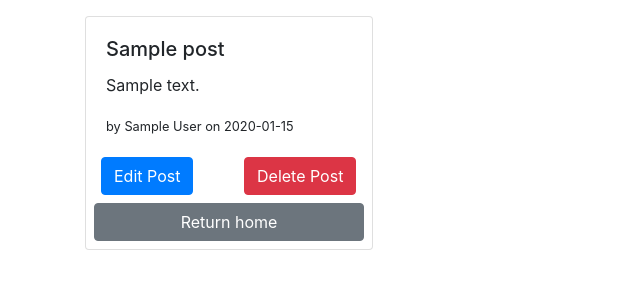
After one commit to john-tettis/flask-sql-blogly, a Flask app: page /posts/1 in a window 1280 px wide. The commit adds this page. Shown: the top 300 px of the page, without its empty margins (0-640 px from the left). Run offline with Flask 2, Linux system fonts and the light colour scheme; tables that the repository leaves empty hold one stand-in row (values such as "Sample post"); some libraries are stand-ins or nearby versions.

Commit message:
part 2 complete

```diff
--- a/app.py
+++ b/app.py
@@ -1,9 +1,10 @@
 """Blogly application."""
 
 from flask import Flask, render_template, redirect, request,flash
-from models import db, connect_db, User
+from models import db, connect_db, User, Post
 from flask_sqlalchemy import SQLAlchemy
 from flask_debugtoolbar import DebugToolbarExtension
+
 
 app = Flask(__name__)
 app.config['SQLALCHEMY_DATABASE_URI'] = 'postgresql:///blogly'
@@ -20,8 +21,9 @@ db.create_all()
 
 @app.route('/')
 def display_home_page():
-    """Redirects to users"""
-    return redirect('/users')
+    """Displays most recent posts"""
+    posts = Post.query.order_by(Post.id.desc()).limit(5).all()
+    return render_template("home.html",posts=posts)
 
 @app.route('/users')
 def display_users():
@@ -55,11 +57,13 @@ def new_user_handle():
 
 @app.route('/users/<int:id>/edit')
 def edit_user(id):
+    """Takes user to a form to edit their info"""
     user = User.query.get(id)
     return render_template('edit_user.html', user = user)
 
 @app.route('/users/<int:id>/edit', methods = ['POST'])
 def edit_user_handle(id):
+    """Handles submission of a user-edit form"""
     user = User.query.get(id)
     user.first_name = request.form['first_name']
     user.last_name = request.form['last_name']
@@ -71,6 +75,55 @@ def edit_user_handle(id):
 
 @app.route('/users/<int:id>/delete')
 def delete_user(id):
+    """Deletes user based on id given in url"""
     User.query.filter_by(id = id).delete()
     db.session.commit()
     return redirect('/users')
+
+
+
+@app.route('/users/<int:id>/posts/new')
+def new_post(id):
+    """"Displays a form for a user to create a new post"""
+    user = User.query.get_or_404(id)
+    return render_template('new_post.html',user = user)
+
+@app.route('/users/<int:id>/posts/new', methods=['POST'])
+def new_post_handle(id):
+    """"Handles submission of a new post"""
+    title = request.form['title']
+    content = request.form['content']
+    new_post = Post(title = title, content = content, user_id = id)
+    db.session.add(new_post)
+    db.session.commit()
+    return redirect(f'/posts/{new_post.id}')
+
+@app.route('/posts/<int:id>')
+def show_post(id):
+    """Display post based on post id"""
+    post = Post.query.get_or_404(id)
+    return render_template('post.html',post=post)
+
+@app.route('/posts/<int:id>/edit')
+def edit_post(id):
+    """Edit a post through html form"""
+    post = Post.query.get_or_404(id)
+    return render_template('edit_post.html',post=post)
+
+@app.route('/posts/<int:id>/edit', methods =['POST'])
+def edit_post_handle(id):
+    """Edit a post through html form"""
+    post = Post.query.get(id)
+    title = request.form.get('title')
+    content = request.form.get('content')
+    post.title = title
+    post.content = Content
+    db.session.add(post)
+    db.session.commit()
+    return redirect(f'/posts/{post.id}')
+
+@app.route('/posts/<int:id>/delete')
+def delete_post(id):
+    Post.query.filter_by(id=id).delete()
+    db.session.commit()
+    return redirect('/')
--- a/models.py
+++ b/models.py
@@ -1,4 +1,5 @@
 from flask_sqlalchemy import SQLAlchemy
+import datetime
 """Models for Blogly."""
 default_profile = 'https://encrypted-tbn0.gstatic.com/images?q=tbn:ANd9GcQidyj5Yz_9BeIL5TDj0uzMJKlBDpsMaHa2Qg&usqp=CAU'
 
@@ -27,6 +28,29 @@ class User(db.Model):
         default = default_profile)
     description = db.Column(db.String, default ='No description.')
 
+    posts = db.relationship('Post', cascade='all, delete')
+
     def _full_name(self):
         return f'{self.first_name} {self.last_name}'
     full_name = property(_full_name)
+
+
+class Post(db.Model):
+
+    __tablename__ = 'posts'
+    id = db.Column(
+        db.Integer,
+        primary_key=True,
+        autoincrement=True
+        )
+    title = db.Column(
+        db.Text,
+        nullable=False
+        )
+    content = db.Column(
+        db.Text, nullable=False
+    )
+    created_at = db.Column(db.Text, default=datetime.date.today().strftime("%B %d, %Y"))
+    user_id = db.Column(db.Integer, db.ForeignKey('users.id'))
+
+    user = db.relationship('User')
--- a/static/js/app.js
+++ b/static/js/app.js
@@ -1,9 +1,9 @@
-$first_name = $('#first_name')
-$last_name = $('#last_name')
-$warning = $('#warning')
-console.log('beans')
-$('form').on('submit', function(e){
-    console.log('SUbmit')
+
+$warning = $('#warning');
+$waring.text('');
+$('#user-form').on('submit', function(e){
+    $first_name = $('#first_name')
+    $last_name = $('#last_name')
     if(!$last_name.val() || !$first_name.val()){
         e.preventDefault();
         $warning.text('First and Last name are Required fields!')
@@ -12,3 +12,14 @@ $('form').on('submit', function(e){
         $warning.text('')
     }
 })
+$('#post-form').on('submit', function(e){
+    $title = $('#title')
+    $content = $('#content')
+    if(!$title.val() || !$content.val()){
+        e.preventDefault();
+        $warning.text('Please fill out all fields')
+    }
+    else{
+        $warning.text('')
+    }
+})
--- a/templates/edit_user.html
+++ b/templates/edit_user.html
@@ -3,7 +3,7 @@
 
 {% block content %}
     <h1>Edit User</h1>
-<form method="post" action="/users/{{user.id}}/edit" class="bg-light p-4 rounded border" >
+<form method="post" id="user-form" action="/users/{{user.id}}/edit" class="bg-light p-4 rounded border" >
     <p id="warning" class ="text-danger" style="height:1.2em"></p>
     <div class="row">
         <div class="col">
--- /dev/null
+++ b/templates/post.html
@@ -0,0 +1,24 @@
+{% extends 'base.html' %}
+
+{% block title %}{{post.title}}{% endblock%}
+{% block content %}
+    <div class="card mt-3" style="width: 18rem;">
+        <div class="card-body">
+            <h5 class="card-title">{{post.title}}</h5>
+            <p class="card-text">{{post.content}}</p>
+            <small>by {{post.user.full_name}} on {{post.created_at}}</small>
+        </div>
+        <div class="container-fluid">
+            <div class="row">
+                <div class="col">
+                    <a href="/posts/{{post.id}}/edit" class="btn btn-primary">Edit Post</a>
+                </div>
+                <div class="col">
+                    <a href="/posts/{{post.id}}/delete" class="btn btn-danger">Delete Post</a>
+                </div>
+            </div>
+        </div>
+        <a href="/" class="btn btn-secondary m-2">Return home</a>
+
+</div>
+{% endblock %}
--- a/templates/user_form.html
+++ b/templates/user_form.html
@@ -3,7 +3,7 @@
 {% block title %}User Form{% endblock%}
 {% block content %}
 
-<form method="post" action="/users/new" class="bg-light p-4 m-4 rounded border" >
+<form method="post" id="user-form"action="/users/new" class="bg-light p-4 m-4 rounded border" >
 <h1>Create New User</h1>
 <p id="warning" class ="text-danger"style="height:1.2em"></p>
     <div class="row">
```
Also changed, not shown: seed.py (added, +18 -0 lines), templates/details.html (+18 -3 lines), templates/edit_post.html (added, +21 -0 lines), templates/home.html (added, +16 -0 lines), templates/new_post.html (added, +21 -0 lines).
